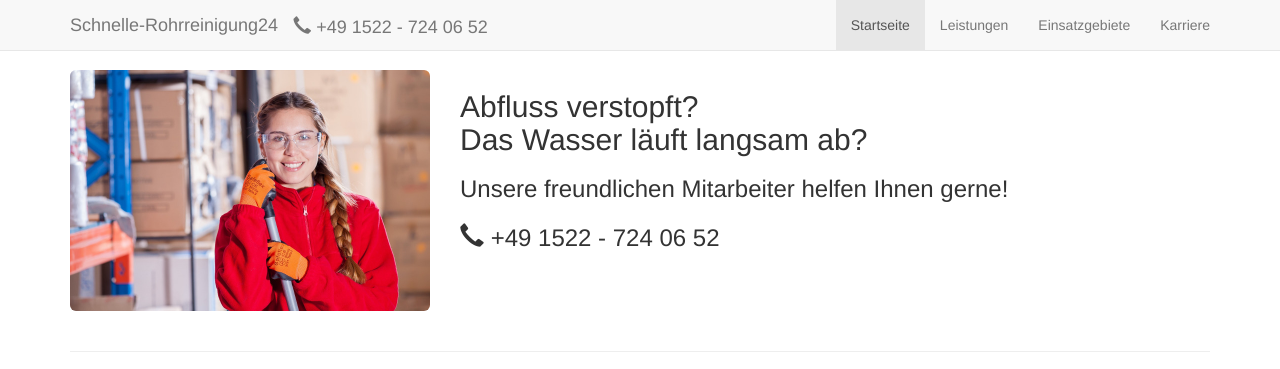
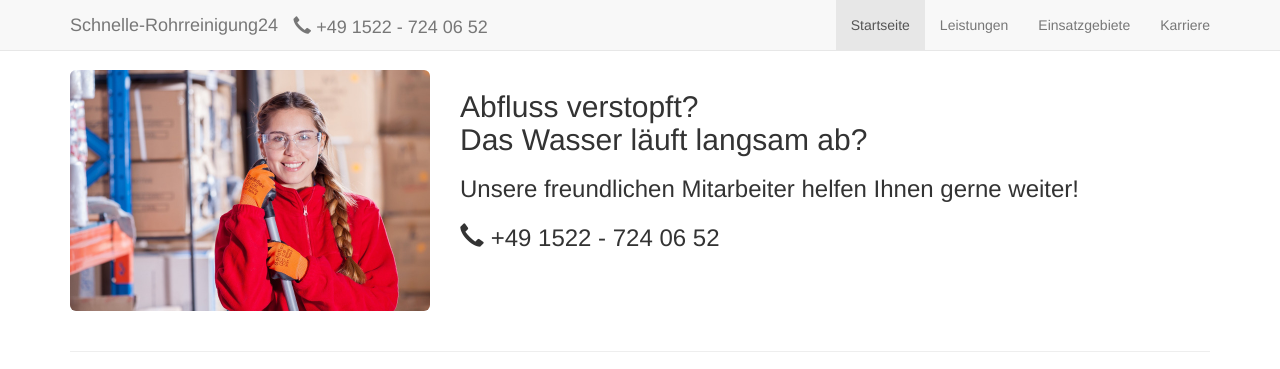
Before and after one commit to schnelle-rohrreinigung24/website, a Jekyll site: the page built from index.html, in a window 1280 px wide and 900 px high. Shown: the top 369 px of the window. Built offline with Jekyll 4.4.1, drawn with Linux system fonts in a browser that asks for light colours; some of the changed lines change nothing that is shown.

Commit message:
slogan geändert2

```diff
--- a/index.html
+++ b/index.html
@@ -29,8 +29,7 @@ changefreq: weekly
             </div>
             <div class="col-sm-8">
                 <h2>Abfluss verstopft?<br> Das Wasser läuft langsam ab?</h2>
-                <!--<h3>Machen Sie ihr Problem zu unserem</h3>-->
-                <h3>Unsere freundlichen Mitarbeiter helfen Ihnen gerne!</h3>
+                <h3>Unsere freundlichen Mitarbeiter helfen Ihnen gerne weiter!</h3>
                 <h3 class="phone">
                     <span class="glyphicon glyphicon-earphone" aria-hidden="true"></span>
                 </h3>
```
